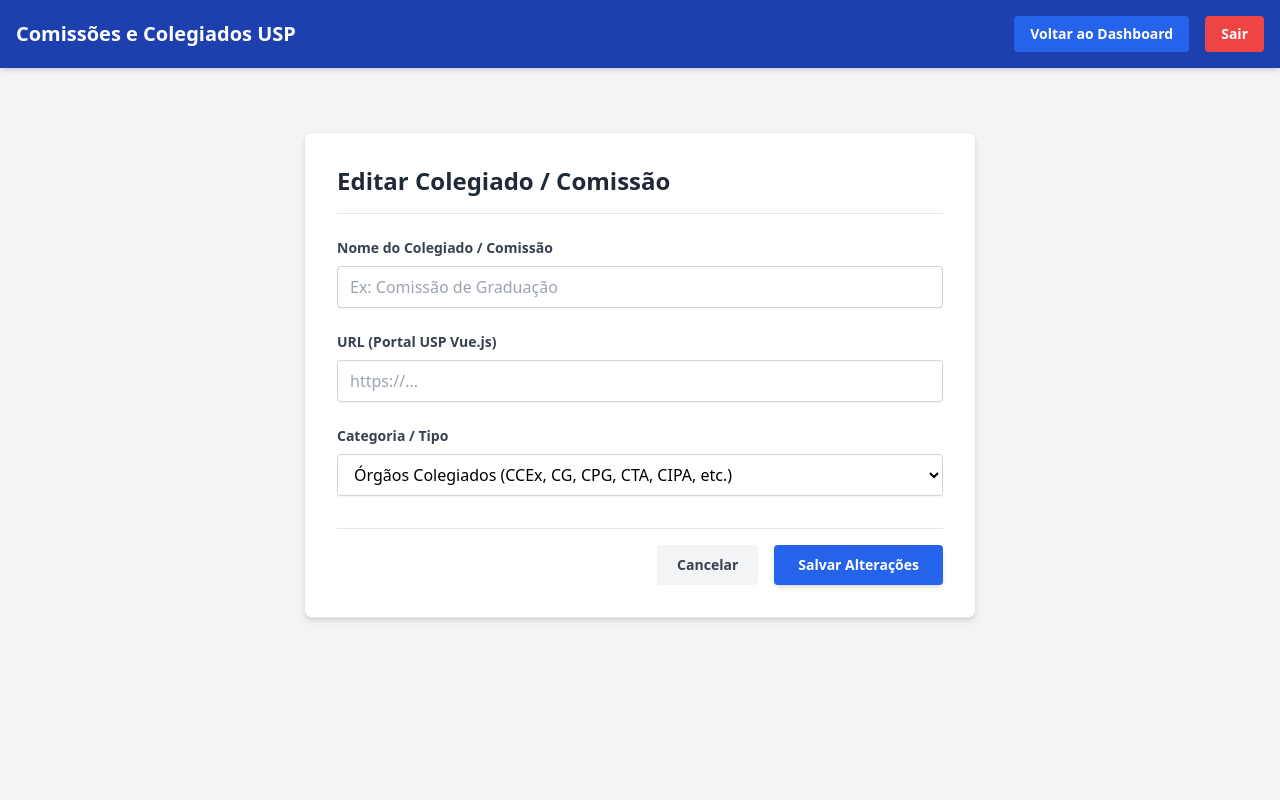
After one commit to luiscarlosdesouza/comissoes, a Flask app: template app/templates/admin/comissao_edit.html in a window 1280 px wide. The commit adds this page. Run offline with Flask 3, Linux system fonts and the light colour scheme; the template is opened without the code that fills it, so the values that code supplies are empty; some libraries are stand-ins or nearby versions.

Commit message:
feat: adiciona edicao de comissao e parametro de layout no shortcode

```diff
--- /dev/null
+++ b/app/templates/admin/comissao_edit.html
@@ -0,0 +1,72 @@
+{% extends "admin/base.html" %}
+
+{% block nav_items %}
+<div class="flex gap-4">
+    <a href="/admin/dashboard" class="bg-blue-600 hover:bg-blue-700 text-white font-bold py-2 px-4 rounded text-sm transition">Voltar ao Dashboard</a>
+    <a href="/admin/logout" class="bg-red-500 hover:bg-red-600 text-white font-bold py-2 px-4 rounded text-sm transition">Sair</a>
+</div>
+{% endblock %}
+
+{% block content %}
+<div class="max-w-2xl mx-auto bg-white p-8 rounded-lg shadow-md border border-gray-200 mt-6">
+    <h2 class="text-2xl font-bold text-gray-800 border-b pb-4 mb-6">Editar Colegiado / Comissão</h2>
+
+    <form action="/admin/comissao/edit/{{ comissao.id }}" method="POST" class="flex flex-col gap-6">
+        <div>
+            <label class="block text-gray-700 text-sm font-bold mb-2" for="nome">Nome do Colegiado / Comissão</label>
+            <input
+                type="text"
+                id="nome"
+                name="nome"
+                value="{{ comissao.nome }}"
+                required
+                class="w-full border border-gray-300 rounded px-3 py-2 focus:outline-none focus:ring-2 focus:ring-blue-500 shadow-sm"
+                placeholder="Ex: Comissão de Graduação"
+            >
+        </div>
+
+        <div>
+            <label class="block text-gray-700 text-sm font-bold mb-2" for="url">URL (Portal USP Vue.js)</label>
+            <input
+                type="url"
+                id="url"
+                name="url"
+                value="{{ comissao.url }}"
+                required
+                class="w-full border border-gray-300 rounded px-3 py-2 focus:outline-none focus:ring-2 focus:ring-blue-500 shadow-sm"
+                placeholder="https://..."
+            >
+        </div>
+
+        <div>
+            <label class="block text-gray-700 text-sm font-bold mb-2" for="categoria">Categoria / Tipo</label>
+            <select
+                id="categoria"
+                name="categoria"
+                class="w-full border border-gray-300 rounded px-3 py-2 focus:outline-none focus:ring-2 focus:ring-blue-500 shadow-sm bg-white"
+            >
+                <option value="orgaos-colegiados" {% if comissao.categoria == 'orgaos-colegiados' %}selected{% endif %}>Órgãos Colegiados (CCEx, CG, CPG, CTA, CIPA, etc.)</option>
+                <option value="conselhos-departamento" {% if comissao.categoria == 'conselhos-departamento' %}selected{% endif %}>Conselhos de Departamento (MAC, MAE, MAP, MAT)</option>
+                <option value="cursos-graduacao" {% if comissao.categoria == 'cursos-graduacao' %}selected{% endif %}>Cursos de Graduação (COC)</option>
+                <option value="programas-posgraduacao" {% if comissao.categoria == 'programas-posgraduacao' %}selected{% endif %}>Programas de Pós-Graduação (CCP)</option>
+                <option value="mais-comissoes" {% if comissao.categoria == 'mais-comissoes' %}selected{% endif %}>Mais Comissões (Outras)</option>
+            </select>
+        </div>
+
+        <div class="flex items-center justify-end gap-4 border-t pt-4 mt-2">
+            <a
+                href="/admin/dashboard"
+                class="bg-gray-100 hover:bg-gray-200 text-gray-700 font-bold py-2.5 px-5 rounded transition text-sm"
+            >
+                Cancelar
+            </a>
+            <button
+                type="submit"
+                class="bg-blue-600 hover:bg-blue-700 text-white font-bold py-2.5 px-6 rounded transition text-sm shadow-md"
+            >
+                Salvar Alterações
+            </button>
+        </div>
+    </form>
+</div>
+{% endblock %}
--- a/app/templates/admin/comissao_list.html
+++ b/app/templates/admin/comissao_list.html
@@ -21,10 +21,11 @@
                 </td>
                 <td class="py-3 px-4 text-center space-x-2">
                     <form action="/admin/force_update_single/{{ comissao.id }}" method="POST" class="inline">
-                        <button type="submit" class="text-blue-600 font-bold text-xs bg-blue-100 hover:bg-blue-200 px-2 py-1 rounded transition" title="Puxar dados novamente">Atualizar</button>
+                        <button type="submit" class="text-blue-600 font-bold text-xs bg-blue-100 hover:bg-blue-200 px-2 py-1 rounded transition align-middle" title="Puxar dados novamente">Atualizar</button>
                     </form>
+                    <a href="/admin/comissao/edit/{{ comissao.id }}" class="text-yellow-600 font-bold text-xs bg-yellow-100 hover:bg-yellow-200 px-2 py-1 rounded transition inline-block align-middle" title="Editar comissão">Editar</a>
                     <form action="/admin/comissao/delete/{{ comissao.id }}" method="POST" class="inline" onsubmit="return confirm('Excluir esta comissão permanentemente?');">
-                        <button type="submit" class="text-red-500 font-bold text-xs bg-red-100 hover:bg-red-200 px-2 py-1 rounded transition" title="Apagar">Excluir</button>
+                        <button type="submit" class="text-red-500 font-bold text-xs bg-red-100 hover:bg-red-200 px-2 py-1 rounded transition align-middle" title="Apagar">Excluir</button>
                     </form>
                 </td>
             </tr>
--- a/app/templates/public/comissao.html
+++ b/app/templates/public/comissao.html
@@ -163,12 +163,12 @@
     </div>
 
     {% for comissao in comissoes %}
-    {% if is_single_open %}
+    {% if layout == 'plano' %}
     <div class="ime-single-item" style="margin-bottom: 20px; background: #fff; border: 1px solid #e2e8f0; border-radius: 6px; padding: 16px;">
         <h3 style="color: #334155; font-size: 18px; border-bottom: 2px solid #e2e8f0; padding-bottom: 12px; margin-top: 0; margin-bottom: 16px;">{{ comissao.nome }}</h3>
         <div class="ime-single-body">
     {% else %}
-    <div class="ime-accordion-item">
+    <div class="ime-accordion-item{% if layout == 'acordeon-aberto' %} ime-active{% endif %}">
         <div class="ime-accordion-header" onclick="this.parentElement.classList.toggle('ime-active')">
             {{ comissao.nome }}
         </div>
@@ -200,7 +200,7 @@
             </div>
             {% endif %}
 
-    {% if is_single_open %}
+    {% if layout == 'plano' %}
         </div>
     </div>
     {% else %}
```
Also changed, not shown: app/routes/admin.py (+40 -2 lines), app/routes/api.py (+4 -4 lines), manual-sistema.md (+4 -1 lines), manual-tecnico.md (+17 -1 lines), manual-wordpress.md (+24 -4 lines), README.md, 2 other files.
